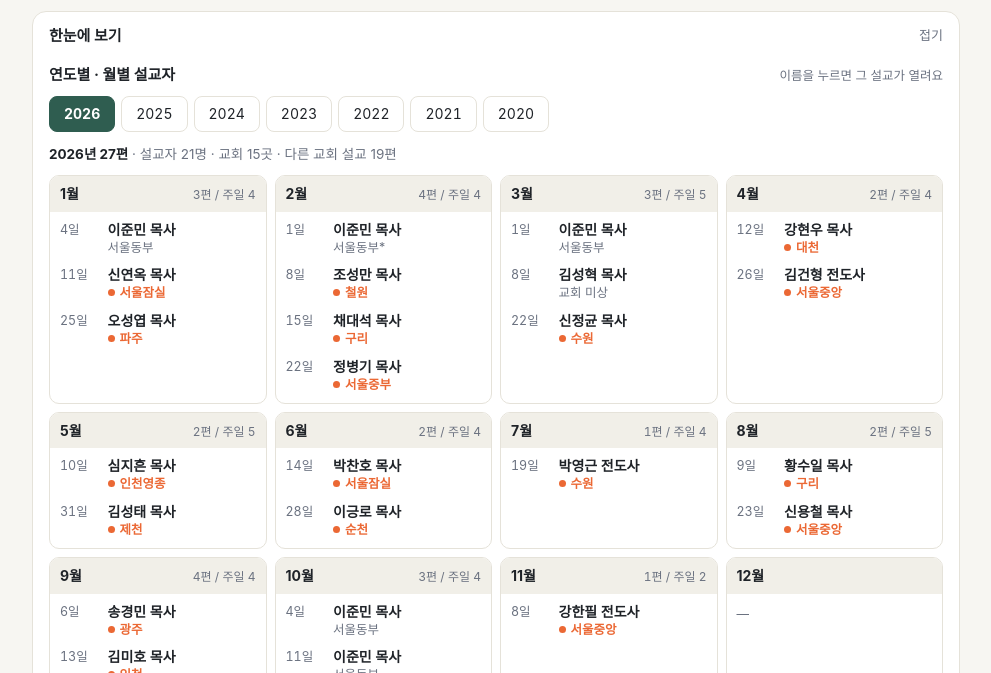
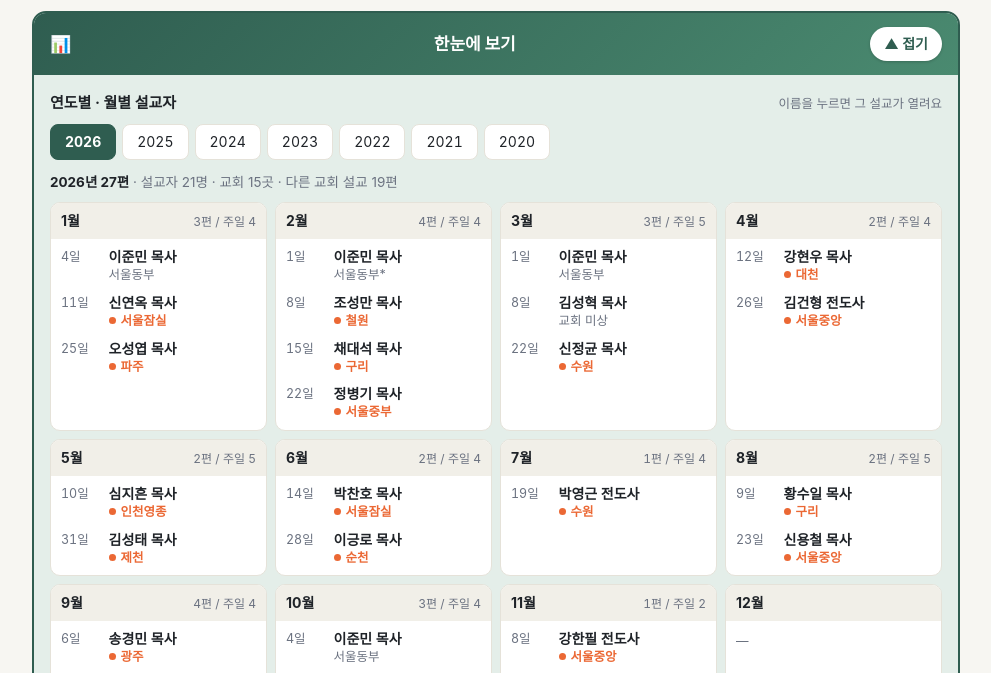
Before and after one commit to jangjiwon7142-lgtm/sermon-archive, a plain HTML site: page docs/index.html in a window 1280 px wide. Shown: the part 102-775 px from the top of the page, without its empty margins (144-1135 px from the left). Drawn offline with Linux system fonts and the light colour scheme.

Commit message:
한눈에 보기 색상 강조, 접기/펼치기 버튼 눈에 띄게 변경
Co-Authored-By: Claude Sonnet 5.5 <noreply@anthropic.com>

```diff
--- a/docs/index.html
+++ b/docs/index.html
@@ -28,12 +28,14 @@ header p{margin:4px 0 0;color:var(--sub);font-size:14px}
 .num{font-variant-numeric:tabular-nums}
 
 /* ---- 한눈에 보기 ---- */
-.dash{margin:14px 0 6px;background:var(--card);border:1px solid var(--line);border-radius:14px}
-.dash>summary{list-style:none;cursor:pointer;display:flex;justify-content:space-between;align-items:center;padding:12px 16px;font-weight:700;font-size:15px}
+.dash{margin:14px 0 6px;background:var(--accbg);border:2px solid var(--acc);border-radius:14px;overflow:hidden}
+.dash>summary{list-style:none;cursor:pointer;display:flex;justify-content:space-between;align-items:center;padding:14px 16px;font-weight:800;font-size:17px;color:#fff;background:linear-gradient(135deg,#2f5d50,#4a8a70)}
 .dash>summary::-webkit-details-marker{display:none}
-.dash>summary::after{content:"접기";font-weight:400;font-size:13px;color:var(--sub)}
-.dash:not([open])>summary::after{content:"펼치기"}
-.dash-body{padding:4px 16px 18px;display:flex;flex-direction:column;gap:22px}
+.dash>summary::before{content:"📊";margin-right:8px}
+.dash>summary::after{content:"▲ 접기";font-weight:700;font-size:14px;color:var(--acc);background:#fff;border-radius:999px;padding:6px 14px;box-shadow:0 1px 3px rgba(0,0,0,.2)}
+.dash>summary:hover::after{background:#fff6d6}
+.dash:not([open])>summary::after{content:"▼ 펼치기";background:#ffe27a;color:#4a3500}
+.dash-body{padding:16px 16px 18px;display:flex;flex-direction:column;gap:22px}
 .panel{display:flex;flex-direction:column;gap:10px;min-width:0}
 .ph{display:flex;justify-content:space-between;align-items:baseline;gap:8px;flex-wrap:wrap}
 .ph h2{margin:0;font-size:15px}
```
